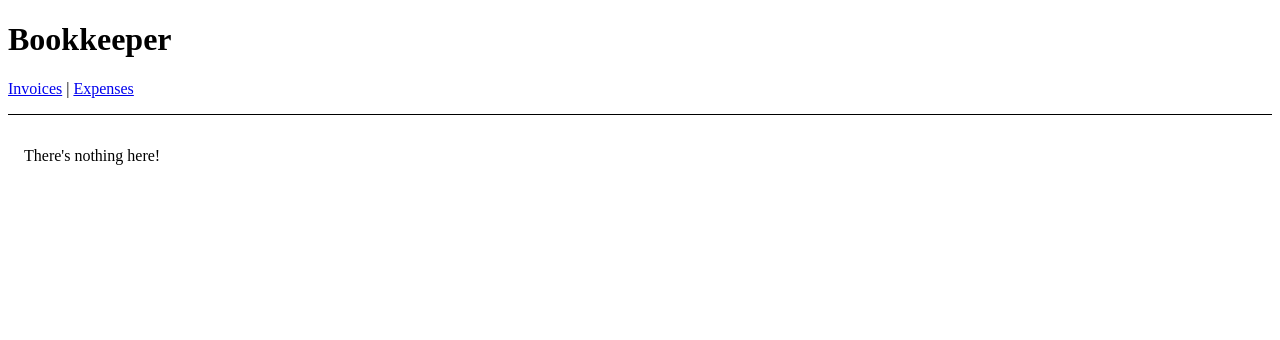
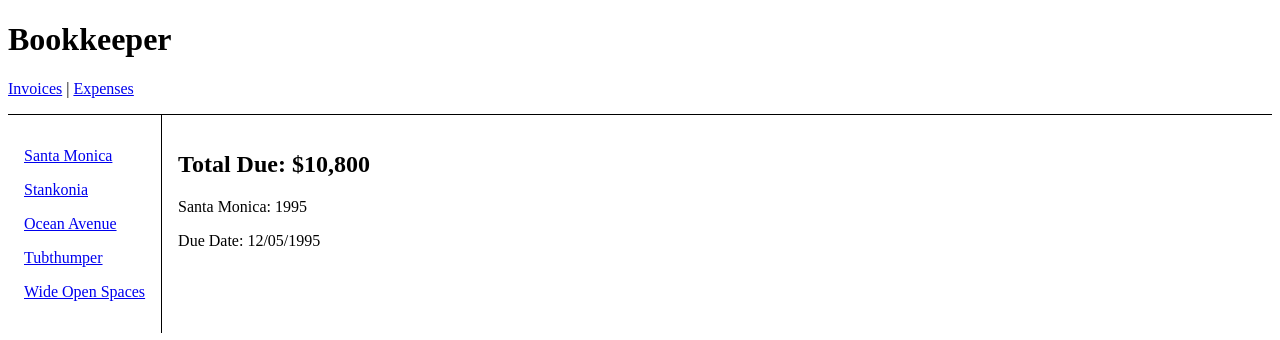
Before and after one commit to mingwiki/react-router-v6-tutorial-demo, a React app: page /invoices/1995 in a window 1280 px wide. Shown: the top 340 px of the page. Built offline with nearby package versions, Linux system fonts and the light colour scheme.

Commit message:
Reading URL Params

```diff
--- a/src/data.js
+++ b/src/data.js
@@ -34,3 +34,9 @@
 export function getInvoices() {
   return invoices;
 }
+
+export function getInvoice(number) {
+  return invoices.find(
+    (invoice) => invoice.number === number
+  );
+}
--- a/src/index.js
+++ b/src/index.js
@@ -7,6 +7,7 @@
 import App from "./App";
 import Expenses from "./routes/expenses";
 import Invoices from "./routes/invoices";
+import Invoice from "./routes/invoice";
 
 const rootElement = document.getElementById("root");
 render(
@@ -15,6 +16,9 @@
       <Route path="/" element={<App />}>
         <Route path="expenses" element={<Expenses />} />
         <Route path="invoices" element={<Invoices />} />
+        <Route path="invoices" element={<Invoices />}>
+          <Route path=":invoiceId" element={<Invoice />} />
+        </Route>
         <Route
           path="*"
           element={
--- /dev/null
+++ b/src/routes/invoice.jsx
@@ -0,0 +1,16 @@
+import { useParams } from "react-router-dom";
+import { getInvoice } from "../data";
+
+export default function Invoice() {
+  let params = useParams();
+  let invoice = getInvoice(parseInt(params.invoiceId, 10));
+  return (
+    <main style={{ padding: "1rem" }}>
+      <h2>Total Due: {invoice.amount}</h2>
+      <p>
+        {invoice.name}: {invoice.number}
+      </p>
+      <p>Due Date: {invoice.due}</p>
+    </main>
+  );
+}
--- a/src/routes/invoices.jsx
+++ b/src/routes/invoices.jsx
@@ -1,4 +1,4 @@
-import { Link } from "react-router-dom";
+import { Link, Outlet } from "react-router-dom";
 import { getInvoices } from "../data";
 
 export default function Invoices() {
@@ -21,6 +21,7 @@
           </Link>
         ))}
       </nav>
+      <Outlet />
     </div>
   );
 }
```
